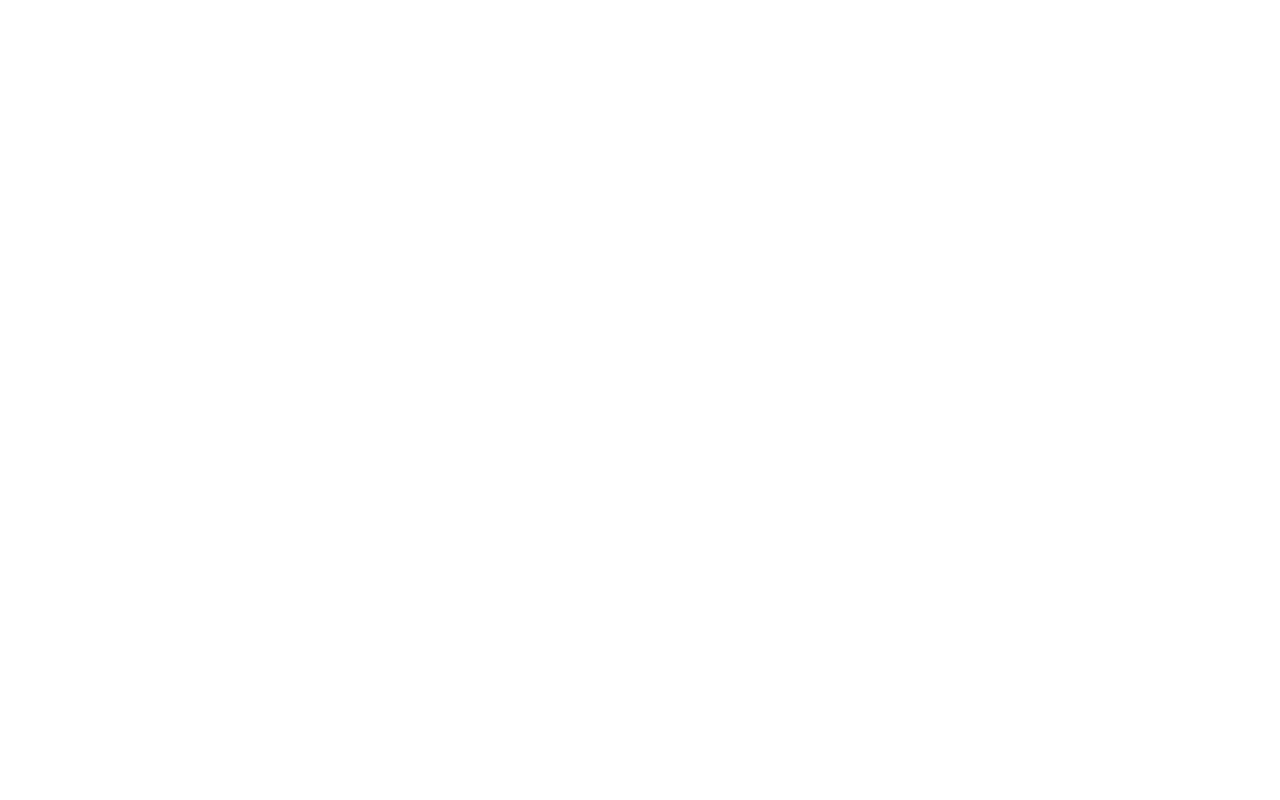
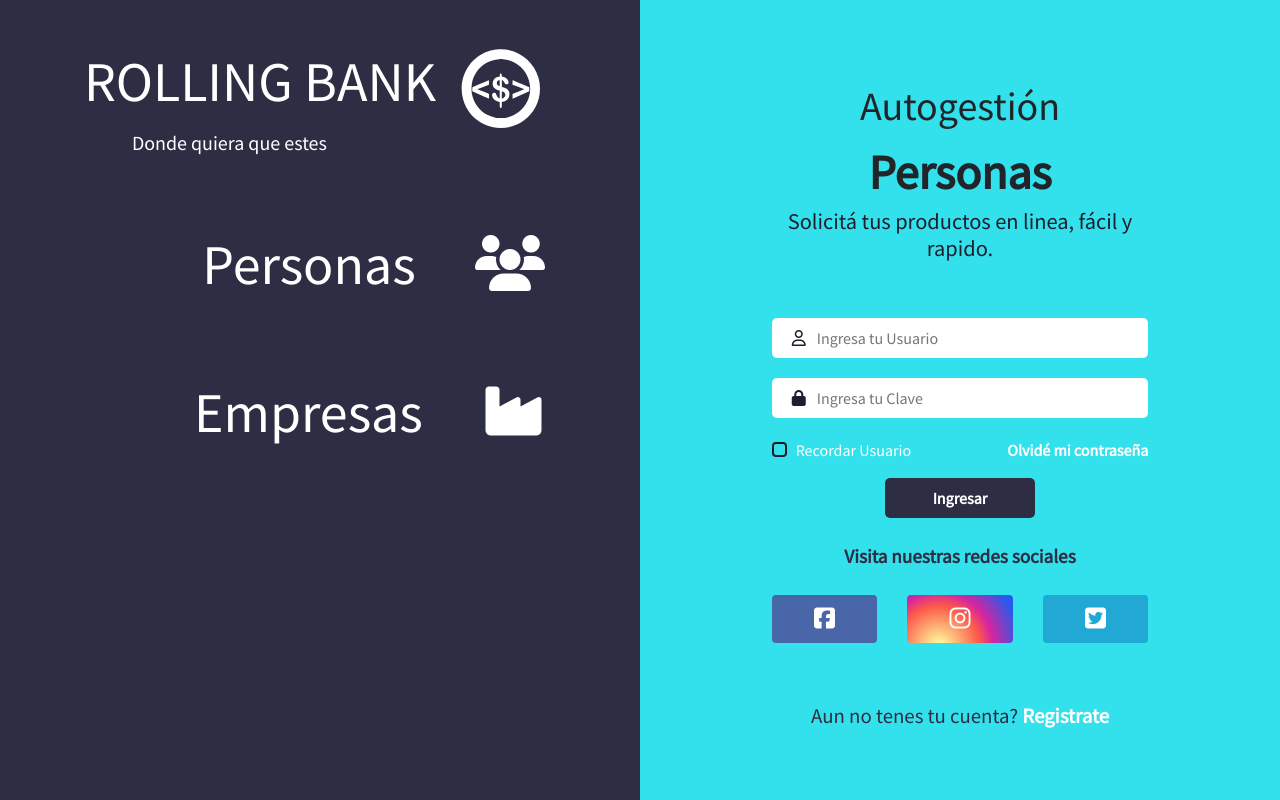
Before and after one commit to alansosaARG/grupo1HB, a plain HTML site: page index.html in a window 1280 px wide. Drawn offline with nearby package versions, Linux system fonts and the light colour scheme.

Commit message:
Create login HB

```diff
--- a/index.html
+++ b/index.html
@@ -7,19 +7,128 @@
     <meta http-equiv="X-UA-Compatible" content="ie=edge">
     <link rel="stylesheet" href="https://stackpath.bootstrapcdn.com/bootstrap/4.4.1/css/bootstrap.min.css"
         integrity="sha384-Vkoo8x4CGsO3+Hhxv8T/Q5PaXtkKtu6ug5TOeNV6gBiFeWPGFN9MuhOf23Q9Ifjh" crossorigin="anonymous">
+    <meta name="viewport" content="width=device-width, initial-scale=1, shrink-to-fit=no">
+    <link rel="stylesheet" href="./src/css/login.css">
+    <link href="https://fonts.googleapis.com/css?family=Source+Sans+Pro&display=swap" rel="stylesheet">
+    <script src="https://kit.fontawesome.com/2d93d83a15.js" crossorigin="anonymous"></script>
     <title>Rolling Bank</title>
 </head>
 
 <body>
+
+    <!-- ESTE ES MI LOGIN -->
+
+    <div class="container-fluid">
+        <div class="row">
+            <!-- This side left -->
+            <div class="col-lg-6 col-md-6 d-none d-md-block left-container ">
+                <!-- This section Logo -->
+                <div class="container mt-5 mb-0 d-flex justify-content-center">
+                    <div class="media d-flex row align-content-center">
+                        <div class="d-flex flex-column mr-3">
+                            <h1 class="title-bank d-flex justify-content-center mb-0 p-0">ROLLING BANK
+                                <img src="./assets/img/rollinbank2.svg" width="80px"
+                                    class="ml-4 d-flex align-self-center" alt="Logo">
+                            </h1>
+                            <p class="d-flex justify-content-start  mt-0 p-0 ml-5 lead">Donde quiera que estes<p>
+                        </div>
+                    </div>
+                </div>
+                <!-- This is the main -->
+                <div class="d-flex flex-wrap align-content-center justify-content-end">
+                    <section class="business-unit-persons align-baseline m-4 p-2">
+                        <a href="#" class="text-decoration-none  text-white">
+                            <span class="unit-persons ">Personas</span>
+                            <span><i class="fas fa-users ml-5 mr-5"></i></span>
+                        </a>
+                    </section>
+                    <section class="business-unit-entreprise align-baseline m-4 p-2">
+                        <a href="#" class="text-decoration-none text-white">
+                            <span class="unit-entreprise ">Empresas</span>
+                            <span><i class="fas fa-industry ml-5 mr-5"></i></span>
+                        </a>
+                    </section>
+                </div>
+            </div>
+
+            <!-- This side right-->
+            <div class="col-lg-6 col-md-6 form-container">
+                <div class="col-lg-8 col-md-12 col-sm-9 col-xs-12 form-box text-center">
+                    <!-- The Subtitle -->
+                    <div class="heading mt-2 mb-5">
+                        <span class="font-weight-light subtitle-form">Autogestión</span>
+                        <span class="font-weight-bold title-form">Personas</span>
+                        <h4 class="font-weight-light">Solicitá tus productos en linea, fácil y rapido.</h4>
+                    </div>
+                    <!-- This the form -->
+                    <form>
+                        <div class="form-input">
+                            <span><i class="far fa-user"></i></span>
+                            <input type="email" placeholder="Ingresa tu Usuario" required>
+                        </div>
+                        <div class="form-input">
+                            <span><i class="fa fa-lock"></i></span>
+                            <input type="password" placeholder="Ingresa tu Clave" required>
+                        </div>
+                        <div class="row mb-3">
+                            <div class="col-6 d-flex">
+                                <div class="custom-control custom-checkbox">
+                                    <input type="checkbox" class="custom-control-input" id="cbl">
+                                    <label class="custom-control-label text-white" for="cbl">Recordar Usuario</label>
+                                </div>
+                            </div>
+                            <div class="col-6 text-right">
+                                <a href="forget.html" class="forget-link">Olvidé mi contraseña</a>
+                            </div>
+                        </div>
+                        <div class="text-center mb-3">
+                            <button type="submit" class="btn">Ingresar</button>
+                        </div>
+                        <!-- Section social media -->
+                        <div class="visit-social mb-4 mt-4">Visita nuestras redes sociales</div>
+                        <div class="row mb-5">
+                            <div class="col-4">
+                                <a href="" class="btn btn-block btn-social btn-facebook">
+                                    <i class="fab fa-facebook-square"></i>
+                                </a>
+                            </div>
+                            <div class="col-4">
+                                <a href="" class="btn btn-block btn-social btn-instagram">
+                                    <i class="fab fa-instagram"></i>
+                                </a>
+                            </div>
+                            <div class="col-4">
+                                <a href="" class="btn btn-block btn-social btn-twitter">
+                                    <i class="fab fa-twitter-square"></i>
+                                </a>
+                            </div>
+                        </div>
+                        <!-- Section register link -->
+                        <div class="text-signup">Aun no tenes tu cuenta?
+                            <a href="signup.html" class="register-link">Registrate</a>
+                        </div>
+                    </form>
+                </div>
+            </div>
+
+        </div>
+    </div>
+
+
+
+
+    <!-- Here ends my registration sign up -->
+    <!-- CDN bootstrap -->
     <script src="https://code.jquery.com/jquery-3.4.1.slim.min.js"
-        integrity="sha384-J6qa4849blE2+poT4WnyKhv5vZF5SrPo0iEjwBvKU7imGFAV0wwj1yYfoRSJoZ+n"
-        crossorigin="anonymous"></script>
+        integrity="sha384-J6qa4849blE2+poT4WnyKhv5vZF5SrPo0iEjwBvKU7imGFAV0wwj1yYfoRSJoZ+n" crossorigin="anonymous">
+    </script>
     <script src="https://cdn.jsdelivr.net/npm/popper.js@1.16.0/dist/umd/popper.min.js"
-        integrity="sha384-Q6E9RHvbIyZFJoft+2mJbHaEWldlvI9IOYy5n3zV9zzTtmI3UksdQRVvoxMfooAo"
-        crossorigin="anonymous"></script>
+        integrity="sha384-Q6E9RHvbIyZFJoft+2mJbHaEWldlvI9IOYy5n3zV9zzTtmI3UksdQRVvoxMfooAo" crossorigin="anonymous">
+    </script>
     <script src="https://stackpath.bootstrapcdn.com/bootstrap/4.4.1/js/bootstrap.min.js"
-        integrity="sha384-wfSDF2E50Y2D1uUdj0O3uMBJnjuUD4Ih7YwaYd1iqfktj0Uod8GCExl3Og8ifwB6"
-        crossorigin="anonymous"></script>
+        integrity="sha384-wfSDF2E50Y2D1uUdj0O3uMBJnjuUD4Ih7YwaYd1iqfktj0Uod8GCExl3Og8ifwB6" crossorigin="anonymous">
+    </script>
+    <script src="./src/js/login.js"></script>
 </body>
 
 </html>
--- /dev/null
+++ b/src/css/login.css
@@ -0,0 +1,179 @@
+body {
+    font-family: 'Source Sans Pro', sans-serif;
+}
+
+/* Side left */
+.left-container {
+    background: #2D2D44;
+    color: #ffffff;
+
+}
+
+
+.title-bank {
+    color: #ffffff;
+    font-size: 3.5em;
+    text-align: center;
+}
+
+/* Section Bussines Unit */
+.business-unit-persons,
+.business-unit-entreprise {
+    font-size: 3.5em;
+}
+
+/* Side right */
+.form-container {
+    background-color: #33E1ED;
+    display: flex;
+    justify-content: center;
+}
+
+.form-box {
+    display: flex;
+    flex-direction: column;
+    justify-content: center;
+    min-height: 100vh;
+}
+
+.subtitle-form {
+    font-size: 2.5em;
+}
+
+.title-form {
+    font-size: 3em;
+}
+
+.form-box h4 {
+    font-weight: lighter;
+    color: #1E1E2C;
+    font-size: 1.4em;
+}
+
+.form-box .form-input {
+    position: relative;
+}
+
+.form-box .form-input input {
+    width: 100%;
+    height: 40px;
+    margin-bottom: 20px;
+    border: none;
+    border-radius: 5px;
+    outline: none;
+    background: #ffffff;
+    padding-left: 45px;
+}
+
+.form-box .form-input span {
+    position: absolute;
+    top: 8px;
+    padding-left: 20px;
+    color: #1E1E2C;
+}
+
+.form-box .form-input input::placeholder {
+    padding-left: 0px;
+}
+
+.form-box .form-input input:focus,
+.form-box .form-input input:valid {
+    border-bottom: 2px solid #1E1E2C;
+}
+
+.form-box input[type="checkbox"]:not(:checked)+label:before {
+    background: transparent;
+    border: 2px solid #1E1E2C;
+    width: 15px;
+    height: 15px;
+}
+
+.form-box .custom-checkbox .custom-control-input:checked~.custom-control-label::before {
+    background-color: #1E1E2C;
+    border: 0px;
+}
+
+.form-box button[type="submit"] {
+    border: none;
+    cursor: pointer;
+    width: 150px;
+    height: 40px;
+    border-radius: 5px;
+    background-color: #2D2D44;
+    color: #ffffff;
+    font-weight: bold;
+    transition: 0.5s;
+}
+
+/* Esta es la sombra del login */
+.form-box button[type="submit"]:hover {
+    -webkit-box-shadow: 0px 13px 17px -4px rgba(0, 0, 0, 0.75);
+    -moz-box-shadow: 0px 13px 17px -4px rgba(0, 0, 0, 0.75);
+    box-shadow: 0px 13px 17px -4px rgba(0, 0, 0, 0.75);
+}
+
+/* Este es el color del olvide la contraseña */
+.forget-link,
+.register-link {
+    color: #ffffff;
+    font-weight: bold;
+}
+
+.forget-link:hover,
+.register-link:hover {
+    color: #2D2D44;
+}
+
+.text-signup {
+    color: #2D2D44;
+    font-weight: lighter;
+    font-size: 1.3em;
+}
+
+/* Redes sociales */
+.visit-social {
+    color: #2D2D44;
+    font-size: 1.2em;
+    font-weight: bold;
+}
+
+.form-box .btn-social {
+    color: #ffffff;
+    border: 0;
+    margin-bottom: 10px;
+    font-size: 1.5em;
+}
+
+.form-box .btn-facebook {
+    background: #4866a8;
+}
+
+.form-box .btn-instagram {
+    display: inline-block;
+    text-align: center;
+    color: #ffffff;
+    font-size: 1.5em;
+    line-height: 1.5em;
+    vertical-align: middle;
+    background: #d6249f;
+    background: radial-gradient(circle at 30% 107%, #fdf497 0%, #fdf497 5%, #fd5949 45%, #d6249f 60%, #285AEB 90%);
+}
+
+.form-box .btn-twitter {
+    background: #22a8d4;
+}
+
+.form-box .btn-facebook:hover {
+    background: #3d5785;
+    color: #ffffff;
+}
+
+.form-box .btn-instagram:hover {
+    background: radial-gradient(circle at 30% 107%, #fdf497 10%, #fdf497 15%, #fd5949 35%, #d6249f 70%, #285AEB 85%);
+    color: #ffffff;
+}
+
+.form-box .btn-twitter:hover {
+    background: #2eb7e5;
+    color: #ffffff;
+}
```
Also changed, not shown: assets/img/rollinbank2.svg (added), assets/img/rollinbankBlanco.png (added), src/js/login.js (added).
